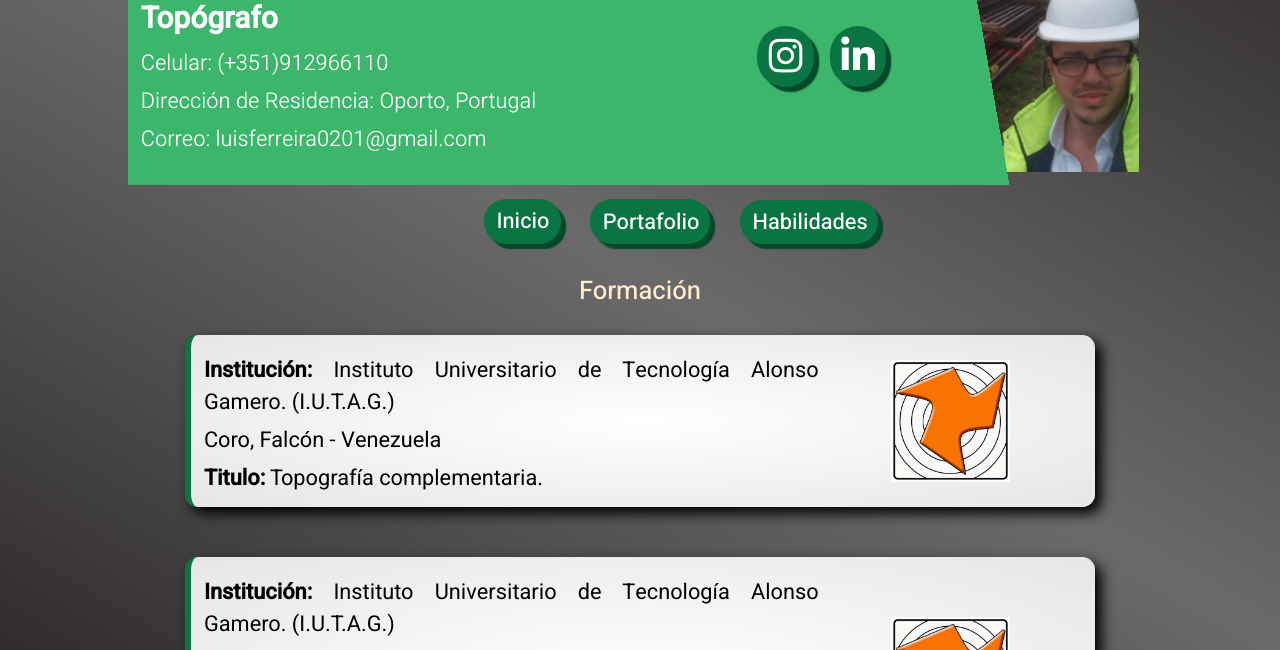
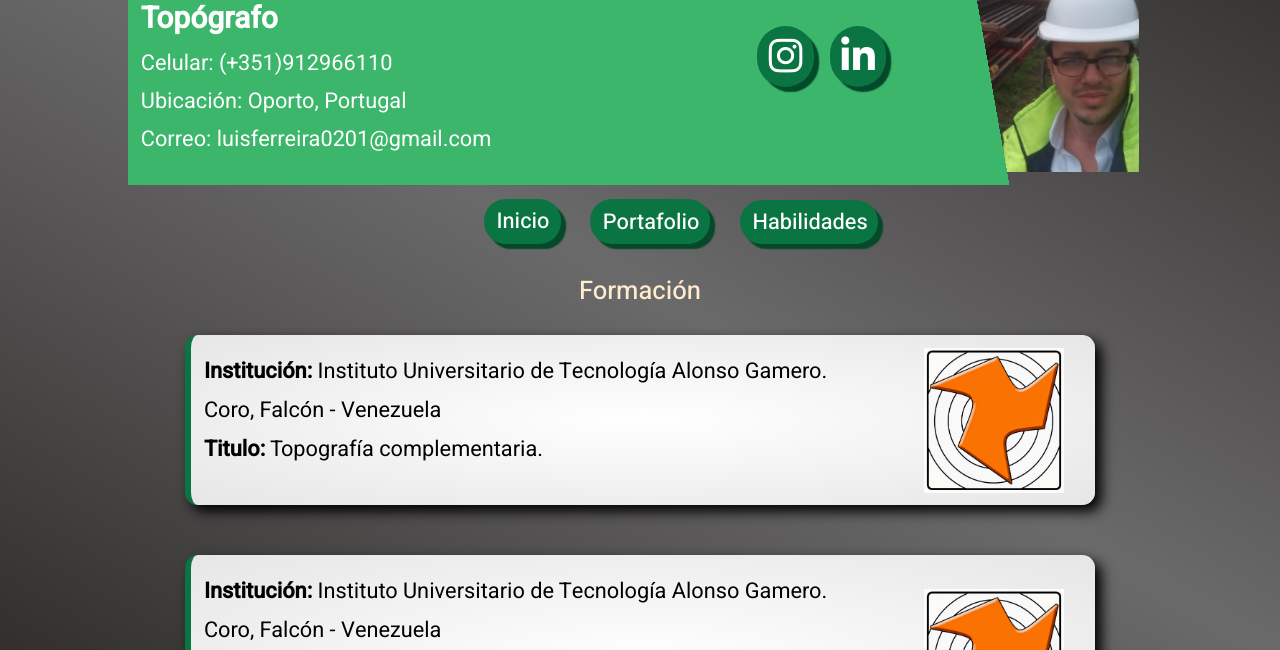
Before and after one commit to luisfe0201/cv, a plain HTML site: page formacion.html in a window 1280 px wide. Shown: the part 97-747 px from the top of the page. Drawn offline with Linux system fonts and the light colour scheme; a web font is replaced by a local one.

Commit message:
modificaciones varias

```diff
--- a/css/exp.css
+++ b/css/exp.css
@@ -129,6 +129,7 @@ body{
   }
   .contac{
     width: 60%;
+    font-weight: 400;
   }
   .logos {
     display: flex;
--- a/css/for.css
+++ b/css/for.css
@@ -129,6 +129,7 @@ body{
   }
   .contac{
     width: 60%;
+    font-weight: 400;
   }
   .logos {
     display: flex;
@@ -191,19 +192,19 @@ body{
     font-size: 2vw;
 }
 .tex{
-    width: 70%;
+    width: 80%;
 }
 .log{
     display: flex;
     justify-content: center;
     align-items: center;
-    width: 30%;
+    width: 20%;
 
 }
 #log{
     display: flex;
     flex-wrap: nowrap;
-    width:45%;
+    width:80%;
 }
 
 
--- a/css/infor.css
+++ b/css/infor.css
@@ -126,6 +126,7 @@ body{
   }
   .contac{
     width: 60%;
+    font-weight: 400;
   }
   .logos {
     display: flex;
--- a/css/mult.css
+++ b/css/mult.css
@@ -133,6 +133,7 @@ li {
 
 .contac {
     width: 60%;
+    font-weight: 400;
 }
 
 .contac h2 {
--- a/css/style.css
+++ b/css/style.css
@@ -20,6 +20,7 @@ nav {
   justify-content: center;
   align-items: center;
   font-weight: 500;
+
 }
 
 nav a {
@@ -41,7 +42,9 @@ nav a:hover{
   list-style: none;
   display: flex;
   justify-content: space-around;
+  margin: 2vw;
 }
+
 
 .menu-horizontal>li>a {
   display: block;
@@ -120,6 +123,7 @@ li {
 
 .contac{
   width: 60%;
+  font-weight: 400;
 }
 
 .logos {
@@ -148,13 +152,12 @@ li {
 p {
   padding-top: 1%;
   font-size: 1.7vw;
-
 }
 
 h1 {
   font-size: 2.5vw;
   color: blanchedalmond;
-    font-weight: 500;
+    font-weight: 400;
 }
 
 
--- a/formacion.html
+++ b/formacion.html
@@ -28,7 +28,7 @@
         <h2>Luis Manuel Ferreira Lacruz</h2>
         <h3>Topógrafo</h3>
         <p> Celular: (+351)912966110 </p>
-        <p> Dirección de Residencia: Oporto, Portugal </p>
+        <p> Ubicación: Oporto, Portugal </p>
         <p> Correo: luisferreira0201@gmail.com </p>
       </div>
 
@@ -73,7 +73,7 @@
 
     <div class="exp">
       <div class="tex">
-        <p> <b>Institución:</b> Instituto Universitario de Tecnología Alonso Gamero. (I.U.T.A.G.)</p>
+        <p> <b>Institución:</b> Instituto Universitario de Tecnología Alonso Gamero.</p>
 
         <p>Coro, Falcón - Venezuela </p>
         <p><b>Titulo:</b> Topografía complementaria.
@@ -86,7 +86,7 @@
 
     <div class="exp">
       <div class="tex">
-        <p> <b>Institución:</b> Instituto Universitario de Tecnología Alonso Gamero. (I.U.T.A.G.)</p>
+        <p> <b>Institución:</b> Instituto Universitario de Tecnología Alonso Gamero.</p>
 
         <p>Coro, Falcón - Venezuela </p>
         <p><b>Titulo:</b> Técnico Superior Universitario en Construcción Civil.</p>
```
Also changed, not shown: experiencias.html (+1 -1 lines), index.html (+1 -1 lines), informatica.html (+1 -1 lines), multimedia.html (+1 -1 lines).
